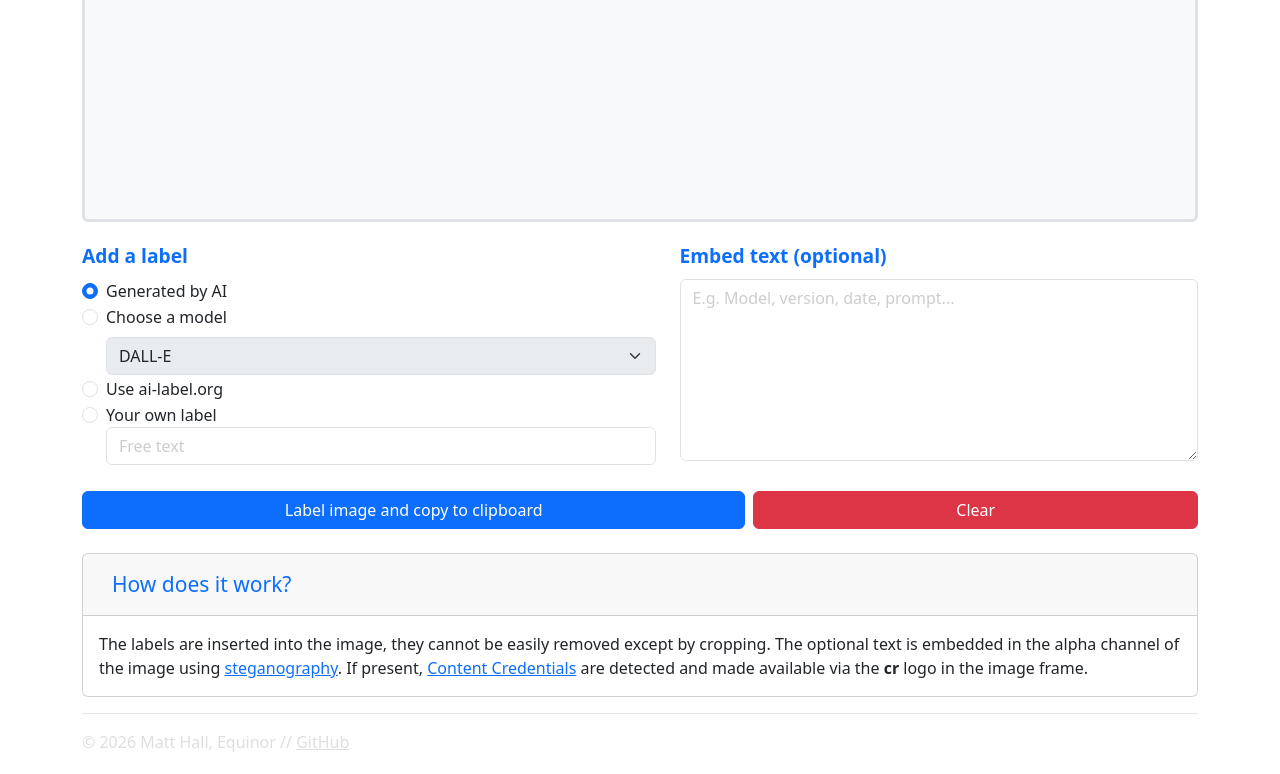
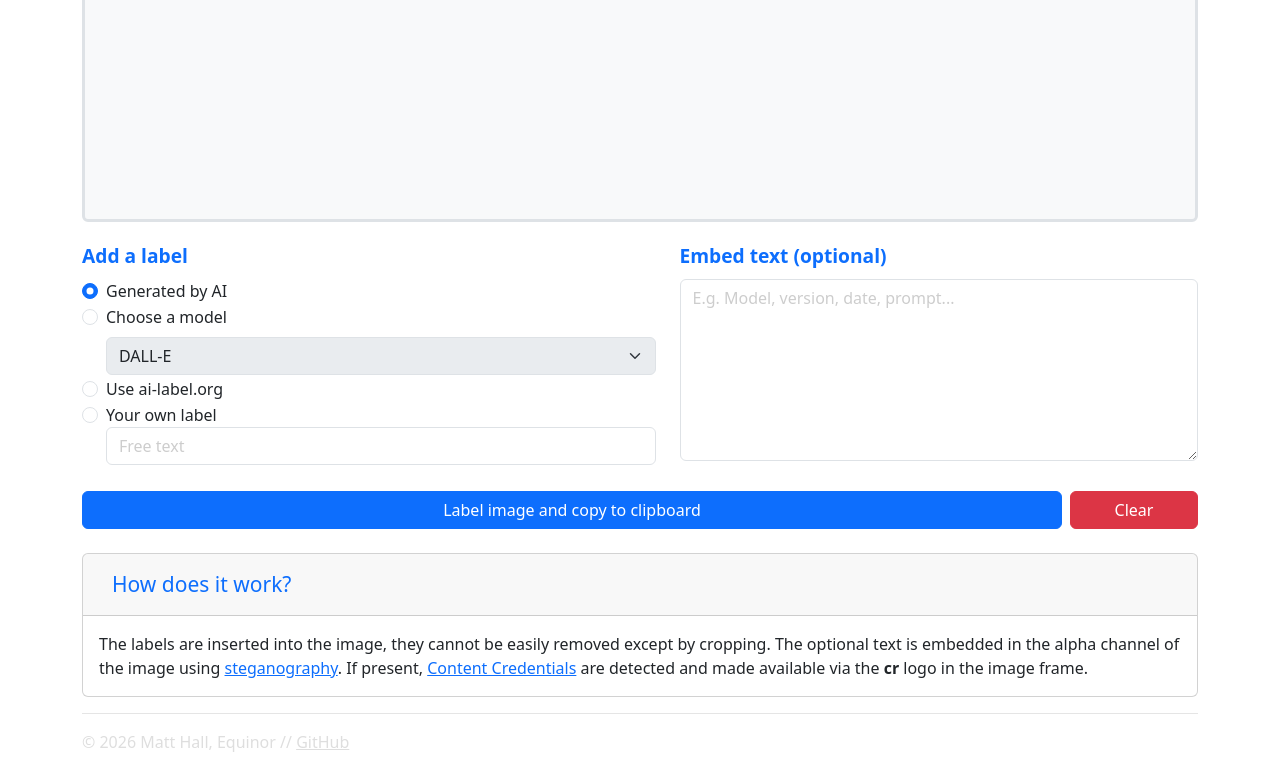
Before and after one commit to equinor/label-ai, a plain HTML site: page index.html in a window 1280 px wide. Shown: the part 436-1210 px from the top of the page. Drawn offline with nearby package versions, Linux system fonts and the light colour scheme; a script that the page names is missing.

Commit message:
Some refactoring and tweaks

```diff
--- a/index.html
+++ b/index.html
@@ -83,7 +83,7 @@
     <!-- Big buttons -->
     <div class="d-flex gap-2 mb-4">
       <button id="labelButton" class="btn btn-primary flex-grow-1">Label image and copy to clipboard</button>
-      <button id="clearButton" class="btn btn-danger flex-grow-1">Clear</button>
+      <button id="clearButton" class="btn btn-danger" style="min-width: 8rem; max-width: 20vw;">Clear</button>
     </div>
 
     <div class="card"> <!-- Start card -->
```
Also changed, not shown: text.html (+1 -1 lines).
